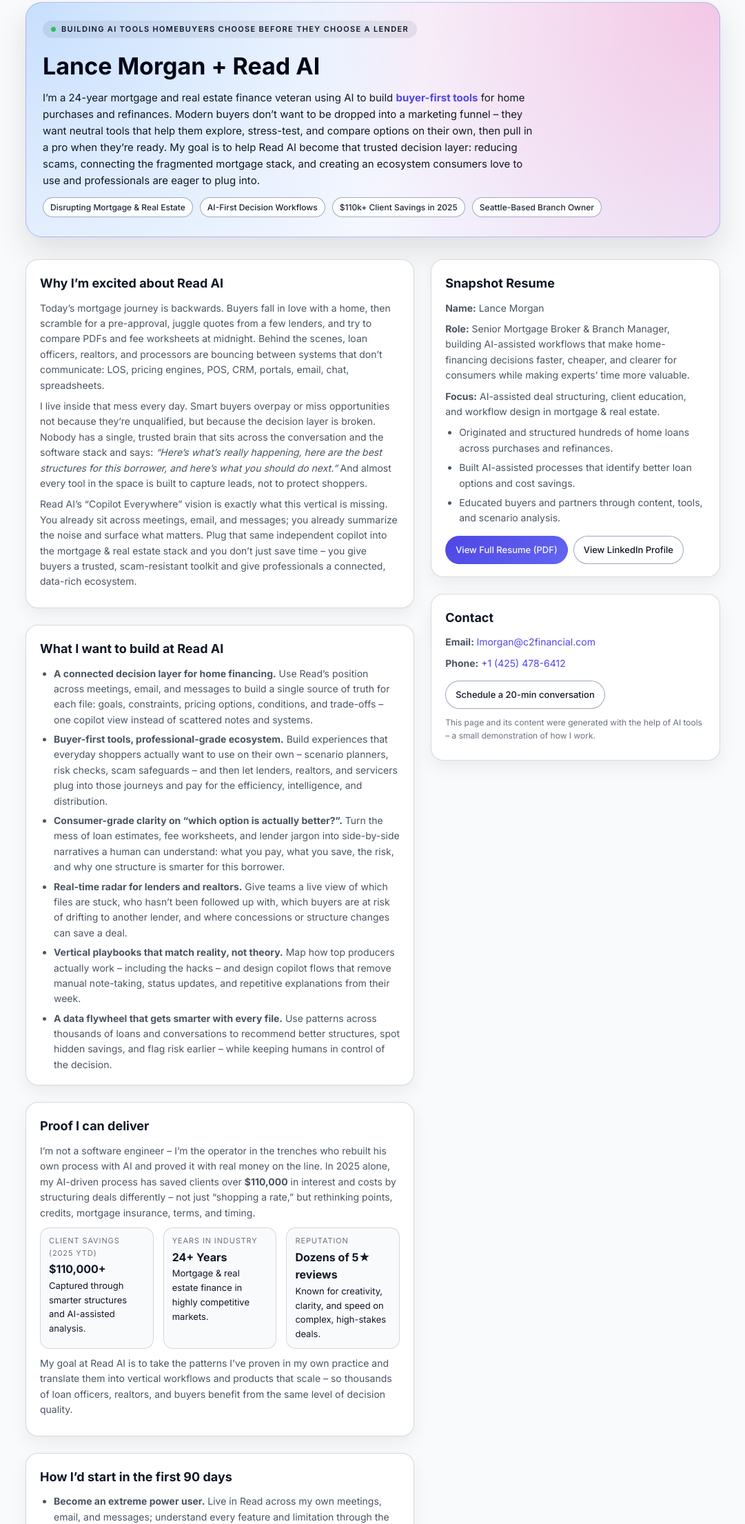
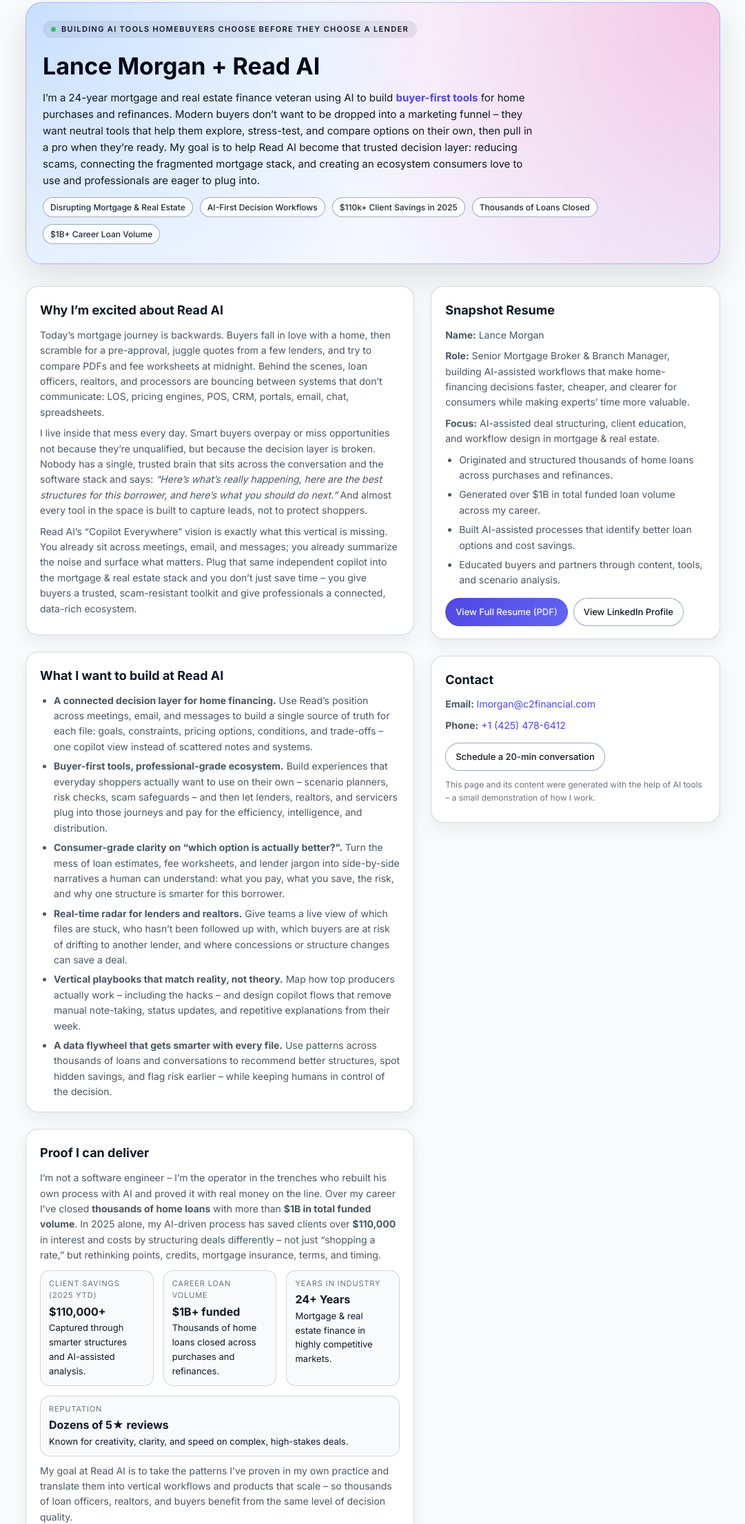
Before and after one commit to morganmortgage/HireMeReadAI, a plain HTML site: page index.html in a window 1280 px wide. Shown: the part 29-2239 px from the top of the page at 69% size, without its empty margins (99-1180 px from the left). Drawn offline with Linux system fonts and the light colour scheme.

Commit message:
Update index.html

```diff
--- a/index.html
+++ b/index.html
@@ -227,7 +227,8 @@
         <div class="pill">Disrupting Mortgage & Real Estate</div>
         <div class="pill">AI-First Decision Workflows</div>
         <div class="pill">$110k+ Client Savings in 2025</div>
-        <div class="pill">Seattle-Based Branch Owner</div>
+        <div class="pill">Thousands of Loans Closed</div>
+        <div class="pill">$1B+ Career Loan Volume</div>
       </div>
     </header>
 
@@ -302,15 +303,22 @@
           <h2>Proof I can deliver</h2>
           <p>
             I’m not a software engineer – I’m the operator in the trenches who rebuilt his own process with AI
-            and proved it with real money on the line. In 2025 alone, my AI-driven process has saved clients
-            over <strong>$110,000</strong> in interest and costs by structuring deals differently – not just
-            “shopping a rate,” but rethinking points, credits, mortgage insurance, terms, and timing.
+            and proved it with real money on the line. Over my career I’ve closed
+            <strong>thousands of home loans</strong> with more than <strong>$1B in total funded volume</strong>.
+            In 2025 alone, my AI-driven process has saved clients over <strong>$110,000</strong> in interest and
+            costs by structuring deals differently – not just “shopping a rate,” but rethinking points, credits,
+            mortgage insurance, terms, and timing.
           </p>
           <div class="metric-row">
             <div class="metric">
               <span class="metric-label">Client Savings (2025 YTD)</span>
               <span class="metric-value">$110,000+</span>
               <span>Captured through smarter structures and AI-assisted analysis.</span>
+            </div>
+            <div class="metric">
+              <span class="metric-label">Career Loan Volume</span>
+              <span class="metric-value">$1B+ funded</span>
+              <span>Thousands of home loans closed across purchases and refinances.</span>
             </div>
             <div class="metric">
               <span class="metric-label">Years in Industry</span>
@@ -371,18 +379,18 @@
           </p>
           <p><strong>Focus:</strong> AI-assisted deal structuring, client education, and workflow design in mortgage & real estate.</p>
           <ul>
-            <li>Originated and structured hundreds of home loans across purchases and refinances.</li>
+            <li>Originated and structured thousands of home loans across purchases and refinances.</li>
+            <li>Generated over $1B in total funded loan volume across my career.</li>
             <li>Built AI-assisted processes that identify better loan options and cost savings.</li>
             <li>Educated buyers and partners through content, tools, and scenario analysis.</li>
           </ul>
 
           <div class="btn-row">
-            <!-- TODO: replace # with your actual resume link -->
-            <a class="btn btn-primary" href="https://www.linkedin.com/in/seattlewholesalemortgage/" target="_blank" rel="noopener noreferrer">
+            <!-- TODO: replace # with your actual resume link when ready -->
+            <a class="btn btn-primary" href="#" target="_blank" rel="noopener noreferrer">
               View Full Resume (PDF)
             </a>
-            <!-- TODO: replace # with your LinkedIn URL -->
-            <a class="btn" href="#" target="_blank" rel="noopener noreferrer">
+            <a class="btn" href="https://www.linkedin.com/in/seattlewholesalemortgage/" target="_blank" rel="noopener noreferrer">
               View LinkedIn Profile
             </a>
           </div>
@@ -394,8 +402,12 @@
           <p><strong>Email:</strong> <a href="mailto:lmorgan@c2financial.com">lmorgan@c2financial.com</a></p>
           <p><strong>Phone:</strong> <a href="tel:+14254786412">+1 (425) 478-6412</a></p>
           <div class="btn-row">
-            <!-- TODO: replace # with your calendar link if you want -->
-            <a class="btn" href="https://www.seattlewholesalemortgage.com/" target="_blank" rel="noopener noreferrer">
+            <a
+              class="btn"
+              href="https://get.konnectd.io/widget/booking/EvprpR7Nw74HgZxOOoiI"
+              target="_blank"
+              rel="noopener noreferrer"
+            >
               Schedule a 20-min conversation
             </a>
           </div>
```
